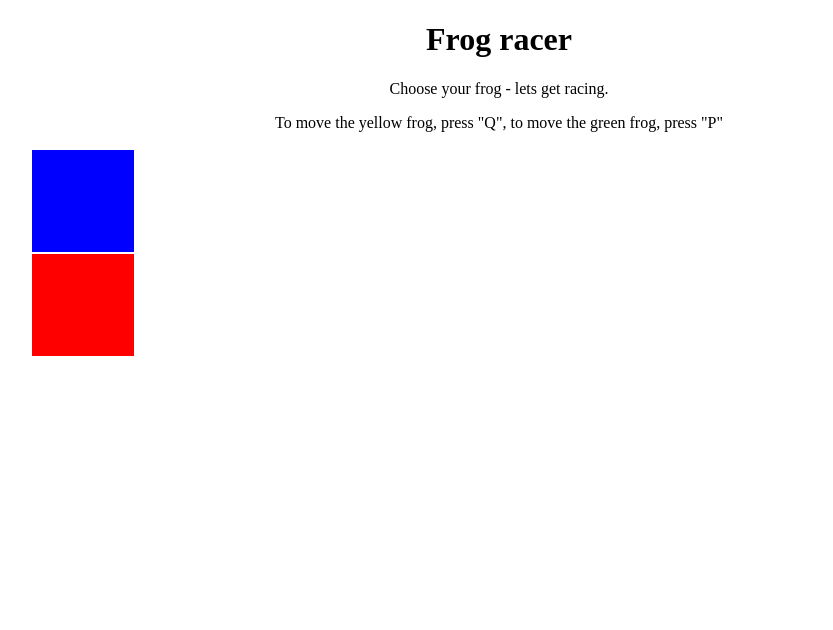
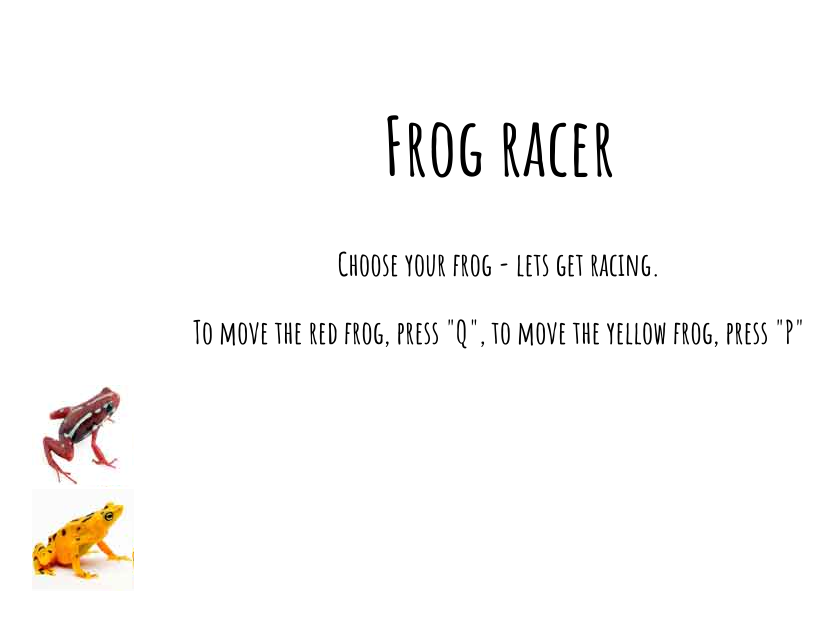
Before and after one commit to MichaelDong32/javascript-racer, a plain HTML site: page index.html in a window 1280 px wide. Shown: the whole page, without its empty margins (141-974 px from the left). Drawn offline with nearby package versions, Linux system fonts and the light colour scheme.

Commit message:
frog images font changes

```diff
--- a/index.html
+++ b/index.html
@@ -2,6 +2,9 @@
 <html lang="en">
   <head>
   <title>JavaScriptRacer</title>
+
+  <link href='https://fonts.googleapis.com/css?family=Amatic+SC:400,700' rel='stylesheet' type='text/css'>
+
   <link rel="stylesheet" type="text/css" href="https://necolas.github.io/normalize.css/3.0.2/normalize.css">
   <link rel="stylesheet" type="text/css" href="racer.css">
   <script src="index.js"></script>
@@ -10,7 +13,7 @@
     <section class="header">
     <h1>Frog racer</h1>
     <p>Choose your frog - lets get racing.</p>
-    <p>To move the yellow frog, press "Q", to move the green frog, press "P"</p>
+    <p>To move the red frog, press "Q", to move the yellow frog, press "P"</p>
 
       <table class="racer_table">
         <tr id="player1_strip">
--- a/racer.css
+++ b/racer.css
@@ -1,7 +1,18 @@
 .header{
   text-align: center;
+  font-family: 'Amatic SC', cursive;
+}
 
-}
+ .header h1 {
+  font-size: 5em;
+  font-weight: bolder;
+  margin-top: 100px;
+ }
+
+ .header p {
+  font-size: 2em;
+  font-weight: bold;
+ }
 
 .racer_table {
   margin-left: auto;
@@ -15,10 +26,9 @@
 }
 
 .racer_table td.active1 {
-  background-color: blue;
-  background-image: /redfrog.jpg:;
+  background-image: url(images/redfrog.jpg);
 }
 
 .racer_table td.active2 {
-  background-color: red;
+  background-image: url(images/yellow-frog.jpg);
 }
```
